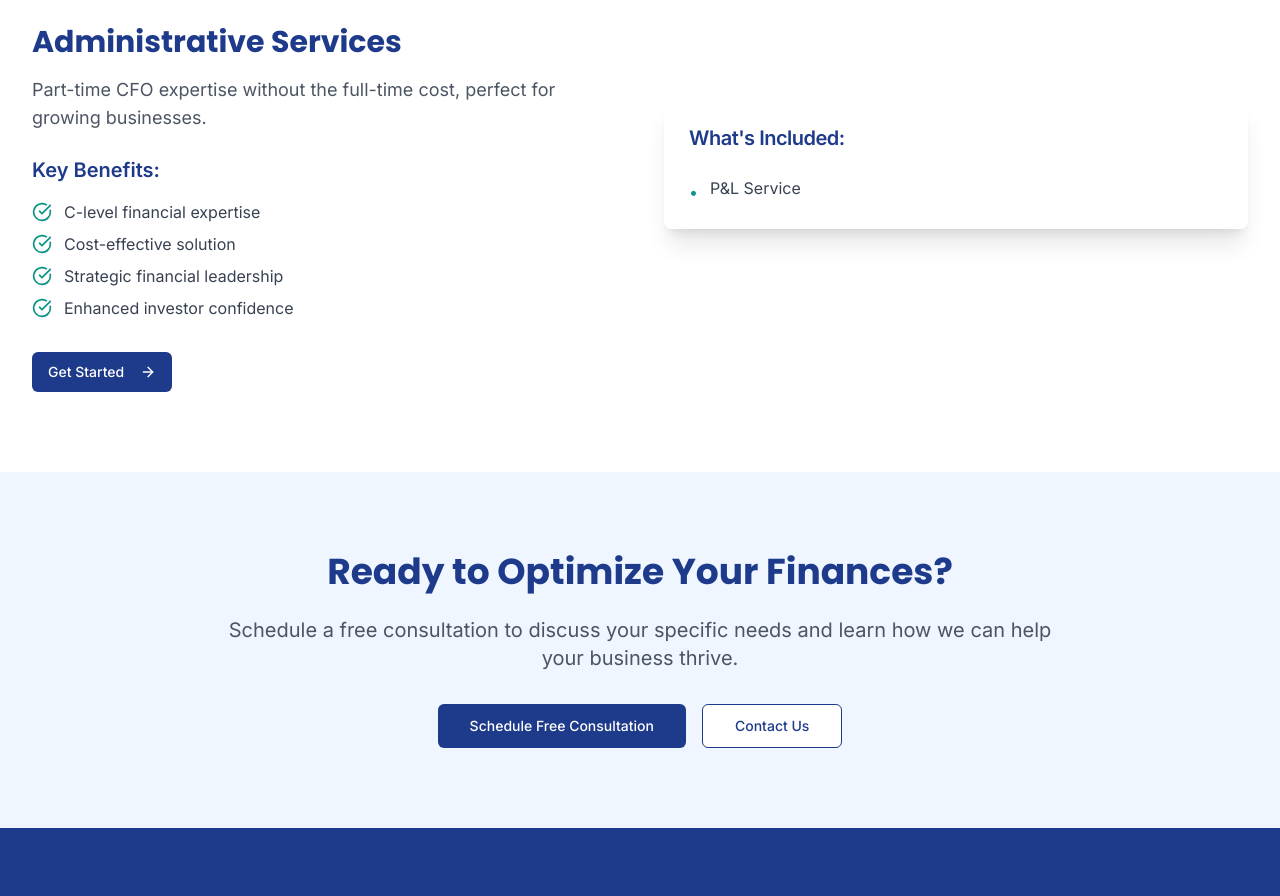
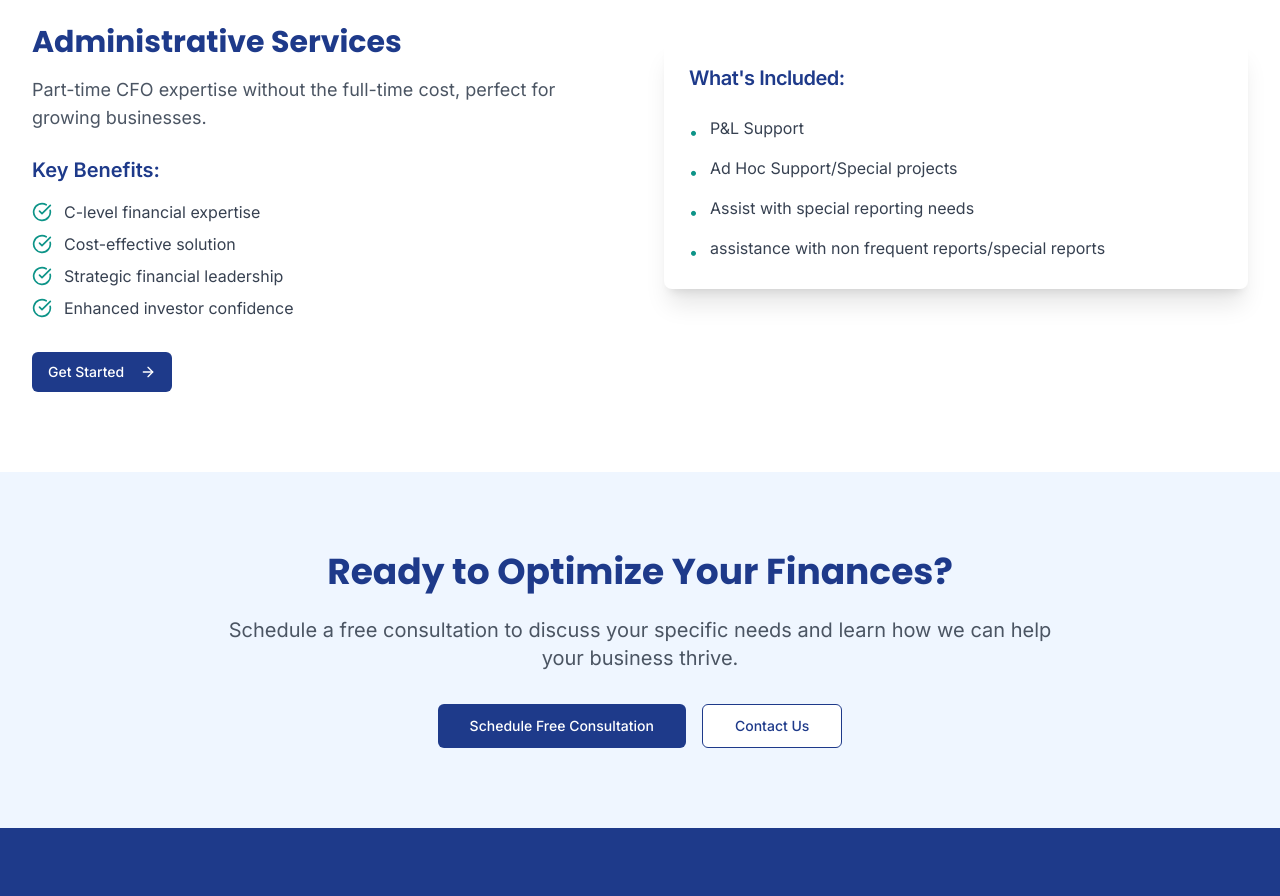
Before and after one commit to Philip-project/TAX_project, a React (Vite) app: page /services in a window 1280 px wide. Shown: the part 2657-3553 px from the top of the page. Built offline with nearby package versions, Linux system fonts and the light colour scheme.

Commit message:
add few points in administrative services section

```diff
--- a/src/pages/Services.tsx
+++ b/src/pages/Services.tsx
@@ -113,7 +113,10 @@ const Services = () => {
       title: 'Administrative Services',
       description: 'Part-time CFO expertise without the full-time cost, perfect for growing businesses.',
       services: [
-        'P&L Service'
+        'P&L Support',
+        'Ad Hoc Support/Special projects',
+        'Assist with special reporting needs',
+        'assistance with non frequent reports/special reports',
       ],
       benefits: [
         'C-level financial expertise',
```
